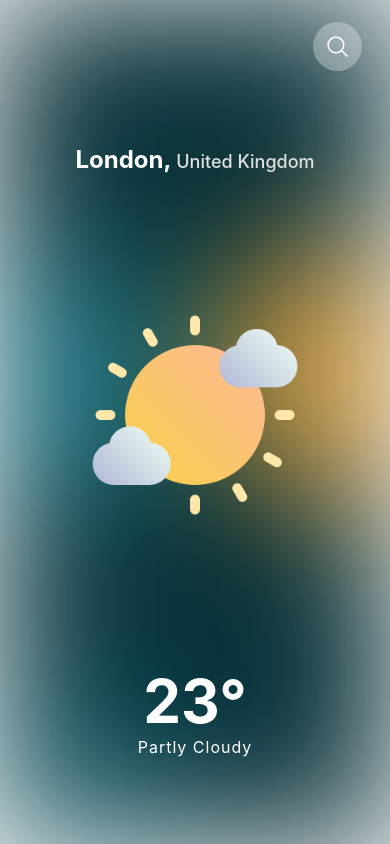
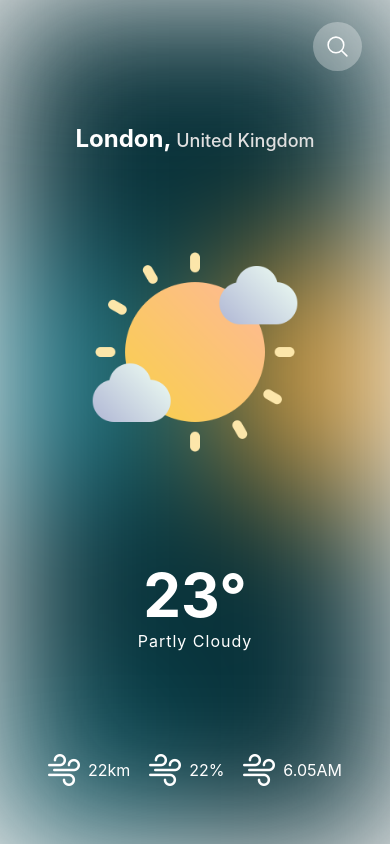
Before and after one commit to sehan22/Weather-Application-with-React-Native, a React Native app: screen /Home in a window 390 px wide. Built offline with nearby package versions, Linux system fonts and the light colour scheme.

Commit message:
Other status section created.

```diff
--- a/screens/HomeScreen.tsx
+++ b/screens/HomeScreen.tsx
@@ -182,6 +182,84 @@ export default function HomeScreen() {
               Partly Cloudy
             </Text>
           </View>
+
+          {/* other stats */}
+          <View
+            style={{
+              display: 'flex',
+              flexDirection: 'row',
+              justifyContent: 'space-between',
+              paddingHorizontal: 16,
+            }}>
+            {/*  */}
+            <View
+              style={{
+                display: 'flex',
+                justifyContent: 'space-between',
+                flexDirection: 'row',
+                alignItems: 'center',
+                paddingHorizontal: 8,
+                gap: 8,
+              }}>
+              <Image
+                style={{
+                  height: 32,
+                  width: 32,
+                }}
+                source={require('../assets/icons/wind.png')}
+              />
+              <Text
+                style={{color: 'white', fontWeight: 'semibold', fontSize: 16}}>
+                22km
+              </Text>
+            </View>
+
+            {/*  */}
+            <View
+              style={{
+                display: 'flex',
+                justifyContent: 'space-between',
+                flexDirection: 'row',
+                alignItems: 'center',
+                paddingHorizontal: 8,
+                gap: 8,
+              }}>
+              <Image
+                style={{
+                  height: 32,
+                  width: 32,
+                }}
+                source={require('../assets/icons/wind.png')}
+              />
+              <Text
+                style={{color: 'white', fontWeight: 'semibold', fontSize: 16}}>
+                22%
+              </Text>
+            </View>
+
+            {/*  */}
+            <View
+              style={{
+                display: 'flex',
+                justifyContent: 'space-between',
+                flexDirection: 'row',
+                alignItems: 'center',
+                paddingHorizontal: 8,
+                gap: 8,
+              }}>
+              <Image
+                style={{
+                  height: 32,
+                  width: 32,
+                }}
+                source={require('../assets/icons/wind.png')}
+              />
+              <Text
+                style={{color: 'white', fontWeight: 'semibold', fontSize: 16}}>
+                6.05AM
+              </Text>
+            </View>
+          </View>
         </View>
       </SafeAreaView>
     </View>
```
